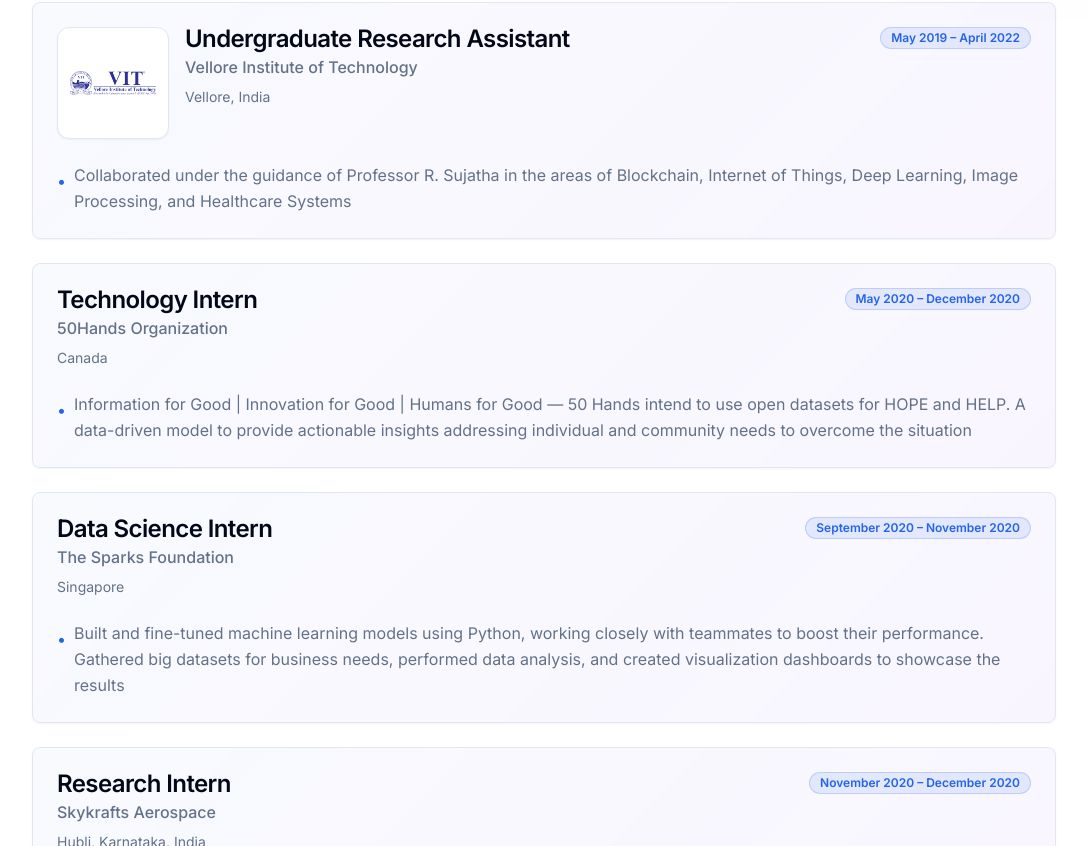
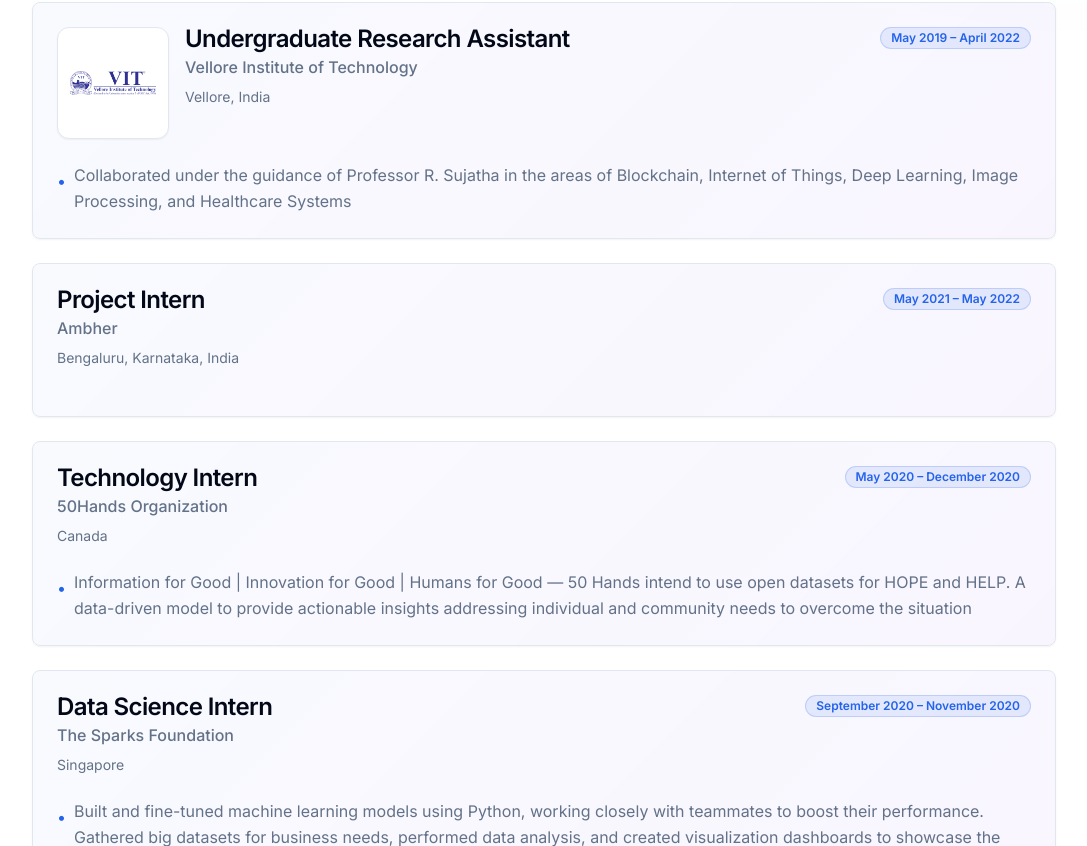
Before and after one commit to vandanacm/vandanacm.github.io, a React (Vite) app: page / in a window 1280 px wide. Shown: the part 3626-4472 px from the top of the page, without its empty margins (96-1183 px from the left). Built offline with nearby package versions, Linux system fonts and the light colour scheme; the HTML template or start-up script is replaced by a standard one.

Commit message:
Add Internship for Ambher
Co-authored-by: vandanacm <65193028+vandanacm@users.noreply.github.com>

```diff
--- a/src/components/Experience.tsx
+++ b/src/components/Experience.tsx
@@ -50,6 +50,13 @@ const internships = [
     achievements: [
       "Collaborated under the guidance of Professor R. Sujatha in the areas of Blockchain, Internet of Things, Deep Learning, Image Processing, and Healthcare Systems",
     ],
+  },
+  {
+    company: "Ambher",
+    location: "Bengaluru, Karnataka, India",
+    role: "Project Intern",
+    period: "May 2021 – May 2022",
+    achievements: [],
   },
   {
     company: "50Hands Organization",
```
